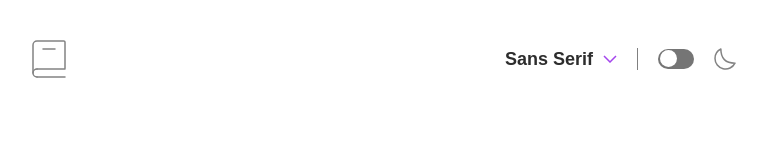
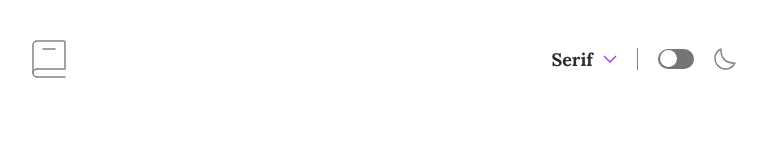
Before and after one commit to satyam-guptaa/my-dictionary-app, a React (Vite) app: page / in a window 1280 px wide. Shown: the top 160 px of the page, without its empty margins (256-1023 px from the left). Built offline with nearby package versions, Linux system fonts and the light colour scheme.

Commit message:
added font change functionality
added font change functionality

```diff
--- a/src/components/navbar/Navbar.jsx
+++ b/src/components/navbar/Navbar.jsx
@@ -1,12 +1,31 @@
-import React, { useState } from 'react';
+import React, { useEffect, useState } from 'react';
 import './Navbar.scss';
+import * as CONSTANT from '../../utilities/appconstant';
 
 export const Navbar = () => {
+	const fontData = [
+		{ name: 'Serif', font: 'Lora' },
+		{ name: 'Sans Serif', font: 'Inter' },
+		{ name: 'Mono', font: 'Inconsolata' },
+	];
 	const [showFontDropdown, setFontDropdown] = useState(false);
+	const [selectedFont, setSelectedFont] = useState();
 
 	const handleDropDown = () => {
 		setFontDropdown(!showFontDropdown);
 	};
+
+	const handleFontChange = ({ font, name }) => {
+		const bodyFont = document.getElementsByTagName('body')[0].style;
+		bodyFont.fontFamily = font;
+		setSelectedFont(name);
+	};
+
+	useEffect(() => {
+		const bodyFont = document.getElementsByTagName('body')[0].style;
+		bodyFont.fontFamily = fontData[0].font;
+		setSelectedFont(fontData[0].name);
+	}, []);
 
 	return (
 		<header>
@@ -18,17 +37,25 @@ export const Navbar = () => {
 							className='font-dropdown-btn'
 							onClick={handleDropDown}
 						>
-							Sans Serif
+							{selectedFont}
 							<img src='/images/icon-arrow-down.svg' alt='' />
-						</button>{' '}
+						</button>
 						<div
 							className={`font-dropdown ${
 								showFontDropdown ? 'show' : ''
 							}`}
 						>
-							<button>Serif</button>
-							<button>Sans Serif</button>
-							<button>Mono</button>
+							{fontData.map((item) => {
+								return (
+									<button
+										key={item.font}
+										onClick={() => handleFontChange(item)}
+										style={{ fontFamily: item.font }}
+									>
+										{item.name}
+									</button>
+								);
+							})}
 						</div>
 					</div>
 					<div className='separator'></div>
--- a/src/components/navbar/Navbar.scss
+++ b/src/components/navbar/Navbar.scss
@@ -10,8 +10,10 @@
 
 		.dropdown-container {
 			position: relative;
+			height: 25px;
 
 			.font-dropdown-btn {
+				height: 100%;
 				font-weight: 700;
 				font-size: 18px;
 				display: flex;
@@ -21,7 +23,7 @@
 			}
 			.font-dropdown {
 				position: absolute;
-				top: 30px;
+				top: 32px;
 				right: 10px;
 				box-shadow: 0px 0px 10px 0px #e9e9e9;
 				width: 150px;
@@ -36,17 +38,6 @@
 					text-align: left;
 					padding: 8px 10px;
 					font-size: 18px;
-					// font-weight: 700;
-
-					&:first-child {
-						font-family: 'Lora', serif;
-					}
-					&:nth-child(2) {
-						font-family: 'Inter', sans-serif;
-					}
-					&:nth-child(3) {
-						font-family: 'Inconsolata', monospace;
-					}
 				}
 			}
 			.show {
--- a/src/index.scss
+++ b/src/index.scss
@@ -10,6 +10,15 @@ html {
 body {
 	width: 100vw;
 	height: 100vh;
+	font-family: system-ui, -apple-system, BlinkMacSystemFont, 'Segoe UI',
+		Roboto, Oxygen, Ubuntu, Cantarell, 'Open Sans', 'Helvetica Neue',
+		sans-serif;
+}
+
+input,
+textarea,
+button {
+	font-family: inherit;
 }
 
 button {
--- /dev/null
+++ b/src/utilities/appconstant.js
@@ -0,0 +1,3 @@
+// export const FONT_SANS_SERIF = { name: 'Sans Serif', font: 'Inter' };
+// export const FONT_SERIF = { name: 'Serif', font: 'Lora' };
+// export const FONT_MONO = { name: 'Mono', font: 'Inconsolata' };
```
